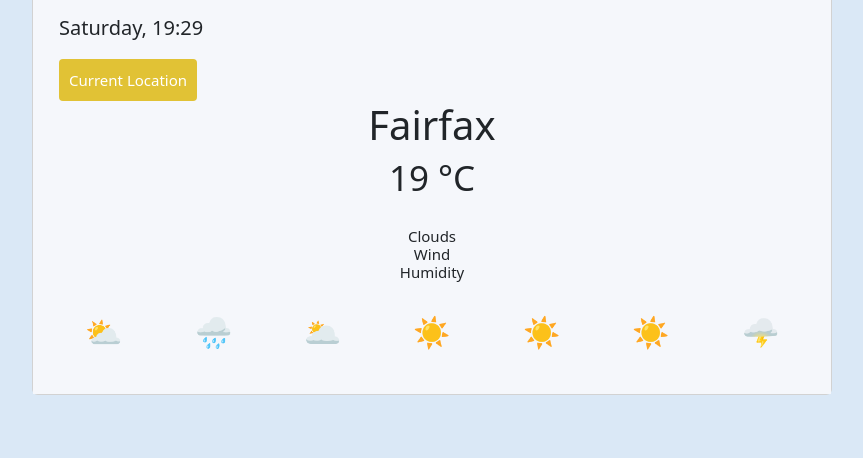
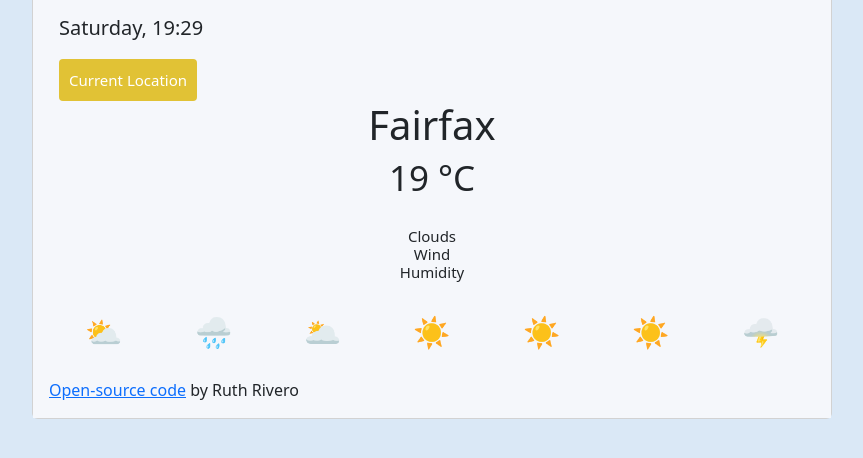
Before and after one commit to RuthRivero/she-codes, a plain HTML site: page index.html in a window 1280 px wide. Shown: the part 262-720 px from the top of the page, without its empty margins (168-1031 px from the left). Drawn offline with nearby package versions, Linux system fonts and the light colour scheme; a web font is replaced by a local one.

Commit message:
added github link

```diff
--- a/index.html
+++ b/index.html
@@ -80,5 +80,7 @@
   </br>
     <script src="src/week5.js">
 </script>
+<a href="https://github.com/RuthRivero/she-codes" id="gitHub-link" target="_blank">Open-source code</a>
+<span>by Ruth Rivero</span>
   </body>
 </html>
```
